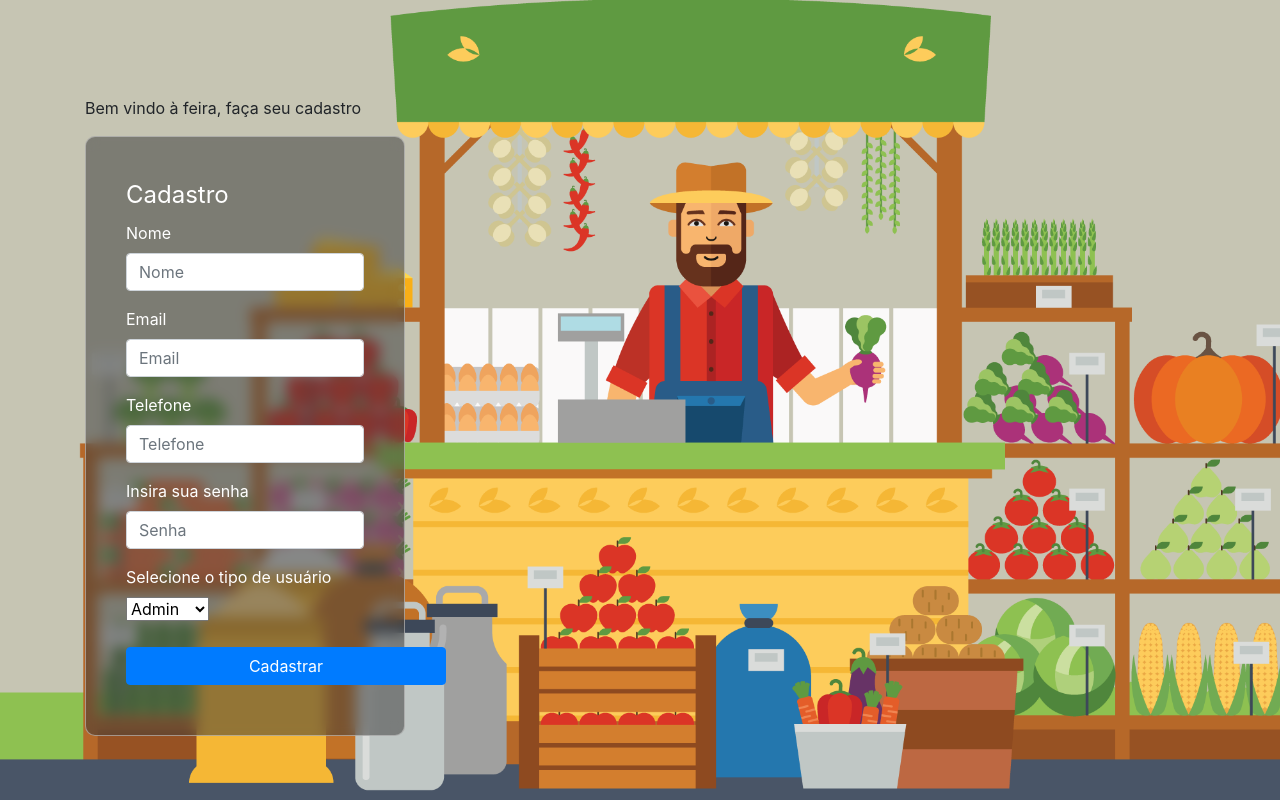
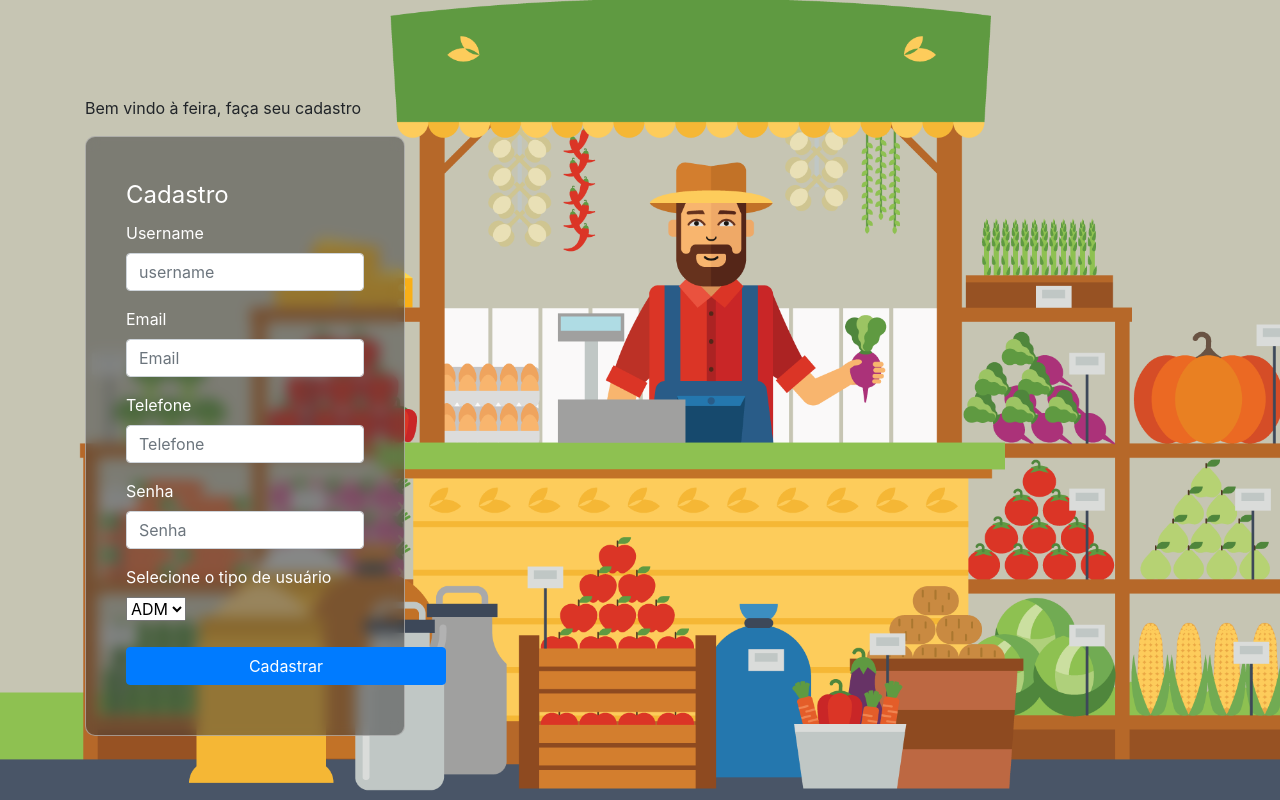
Before and after one commit to reisryan/projeto_mp_24.2, a Django app: page /feira/cadastro/ in a window 1280 px wide. Run offline with Django 5.2, Linux system fonts and the light colour scheme; some libraries are stand-ins or nearby versions.

Commit message:
adicionando autenticacao de cadastro e login

```diff
--- a/feira/admin.py
+++ b/feira/admin.py
@@ -1,5 +1,5 @@
 from django.contrib import admin
-from .models import Feira, Barraca, Produto, ProdutoBarraca, TipoProduto, TipoUser, User, Review, PesquisaUsuario, RelatorioAdministrador
+from .models import Feira, Barraca, Produto, ProdutoBarraca, TipoProduto, User, Review, PesquisaUsuario, RelatorioAdministrador
 
 # Register your models here.
 
@@ -8,7 +8,6 @@ admin.site.register(Barraca)
 admin.site.register(Produto)
 admin.site.register(ProdutoBarraca)
 admin.site.register(TipoProduto)
-admin.site.register(TipoUser)
 admin.site.register(User)
 admin.site.register(Review)
 admin.site.register(PesquisaUsuario)
--- a/feira/templates/cadastro.html
+++ b/feira/templates/cadastro.html
@@ -15,27 +15,27 @@
             <fieldset>
                 <legend>Cadastro</legend>
                 <div class="mb-3">
-                    <label for="name" class="form-label">Nome</label>
-                    <input type="text" id="name" name="name" class="form-control" placeholder="Nome" required>
+                    <label for="username" class="form-label">Username</label>
+                    <input type="text" id="username" name="username" class="form-control" placeholder="username" required>
                 </div>
                 <div class="mb-3">
                     <label for="email" class="form-label">Email</label>
                     <input type="email" id="email" name="email" class="form-control" placeholder="Email" required>
                 </div>
                 <div class="mb-3">
-                    <label for="phone" class="form-label">Telefone</label>
-                    <input type="tel" id="phone" name="phone" class="form-control" placeholder="Telefone" required>
+                    <label for="telefone" class="form-label">Telefone</label>
+                    <input type="tel" id="telefone" name="telefone" class="form-control" placeholder="Telefone" required>
                 </div>
                 <div class="mb-3">
-                    <label for="password" class="form-label">Insira sua senha</label>
+                    <label for="password" class="form-label">Senha</label>
                     <input type="password" id="password" name="password" class="form-control" placeholder="Senha" required>
                 </div>
                 <div class="mb-3">
-                    <label for="user_type" class="form-label">Selecione o tipo de usuário</label>
-                    <select id="user_type" name="user_type" class="form-select" required>
-                        <option value="admin">Admin</option>
-                        <option value="feirante">Feirante</option>
-                        <option value="cliente">Cliente</option>
+                    <label for="tipo_user" class="form-label">Selecione o tipo de usuário</label>
+                    <select id="tipo_user" name="tipo_user" class="form-select" required>
+                        <option value="ADM">ADM</option>
+                        <option value="FEI">FEI</option>
+                        <option value="CON">CON</option>
                     </select>
                 </div>
                 <button type="submit" class="btn btn-primary">Cadastrar</button>
--- a/feira/views.py
+++ b/feira/views.py
@@ -1,45 +1,51 @@
 from django.http import HttpResponse
-from django.contrib.auth.models import User
+from django.contrib.auth import get_user_model
 
 def index(request):
     return HttpResponse("Hello, world. You're at the feiras index.")
 
 from django.shortcuts import render
 from django.shortcuts import render, redirect
-from django.contrib.auth import authenticate, login, logout
+from django.contrib.auth import authenticate, login as auth_login
 from django.contrib.auth.forms import UserCreationForm, AuthenticationForm
 from django.http import HttpResponse
 
 def login(request):
-    if request.method == 'POST':
-        form = AuthenticationForm(request, data=request.POST)
-        if form.is_valid():
-            username = form.cleaned_data.get('username')
-            password = form.cleaned_data.get('password')
-            user = authenticate(username=username, password=password)
-            if user is not None:
-                login(request, user)
-                return redirect('home')  # Redirecionar para a página inicial
+    if request.method == 'GET':
+        return render(request, 'login.html')
     else:
-        form = AuthenticationForm()
-    return render(request, 'login.html', {'form': form})
+        username = request.POST['username']
+        password = request.POST['password']
+
+        # Autentica o usuário
+        user = authenticate(request, username=username, password=password)
+
+        if user is not None:
+            # Faz o login do usuário
+            auth_login(request, user)
+            return redirect('pagina_inicial')  # Redireciona para a página inicial após o login
+        else:
+            # Retorna uma mensagem de erro se a autenticação falhar
+            return HttpResponse('Usuário ou senha incorretos')
 
 def cadastro(request):
     if request.method == 'GET':
         return render(request, 'cadastro.html')
     else:
-        username = request.POST['name']
+        username = request.POST['username']
         email = request.POST['email']
-        phone = request.POST['phone']
+        phone = request.POST['telefone']
         senha = request.POST['password']
-        tipo_usuario = request.POST['user_type']
+        tipo_usuario = request.POST['tipo_user']
 
-        user = User.objects.get(username=username, email=email, password=senha)
-        if user:
-            return HttpResponse('Já existe um usuário com esse email')
+        if get_user_model().objects.filter(username=username).exists():
+            return HttpResponse('Usuário já cadastrado')
         else:
-            '''user = User.objects.create_user(username, email, senha)
-            user.save()
-            return redirect('login')'''
-
-        return HttpResponse('Usuário cadastrado com sucesso')
+            try:
+                user = get_user_model().objects.create_user(username=username, email=email, telefone=phone, password=senha, tipo_user=tipo_usuario)
+            except:
+                return HttpResponse('Erro ao cadastrar usuário')
+            else:
+                user.save()
+                HttpResponse('Usuario cadastrado com sucesso')
+                return redirect('login')
--- a/projeto_feira/settings.py
+++ b/projeto_feira/settings.py
@@ -100,7 +100,7 @@ AUTH_PASSWORD_VALIDATORS = [
         'NAME': 'django.contrib.auth.password_validation.NumericPasswordValidator',
     },
 ]
-
+AUTH_USER_MODEL = 'feira.User'
 
 # Internationalization
 # https://docs.djangoproject.com/en/5.1/topics/i18n/
```
Also changed, not shown: feira/models.py (+8 -12 lines), feira/templates/login.html (+4 -5 lines), db.sqlite3, feira/migrations/0001_initial.py, feira/migrations/0002_relatorioadministrador_barraca_observacoes_and_more.py (deleted).
